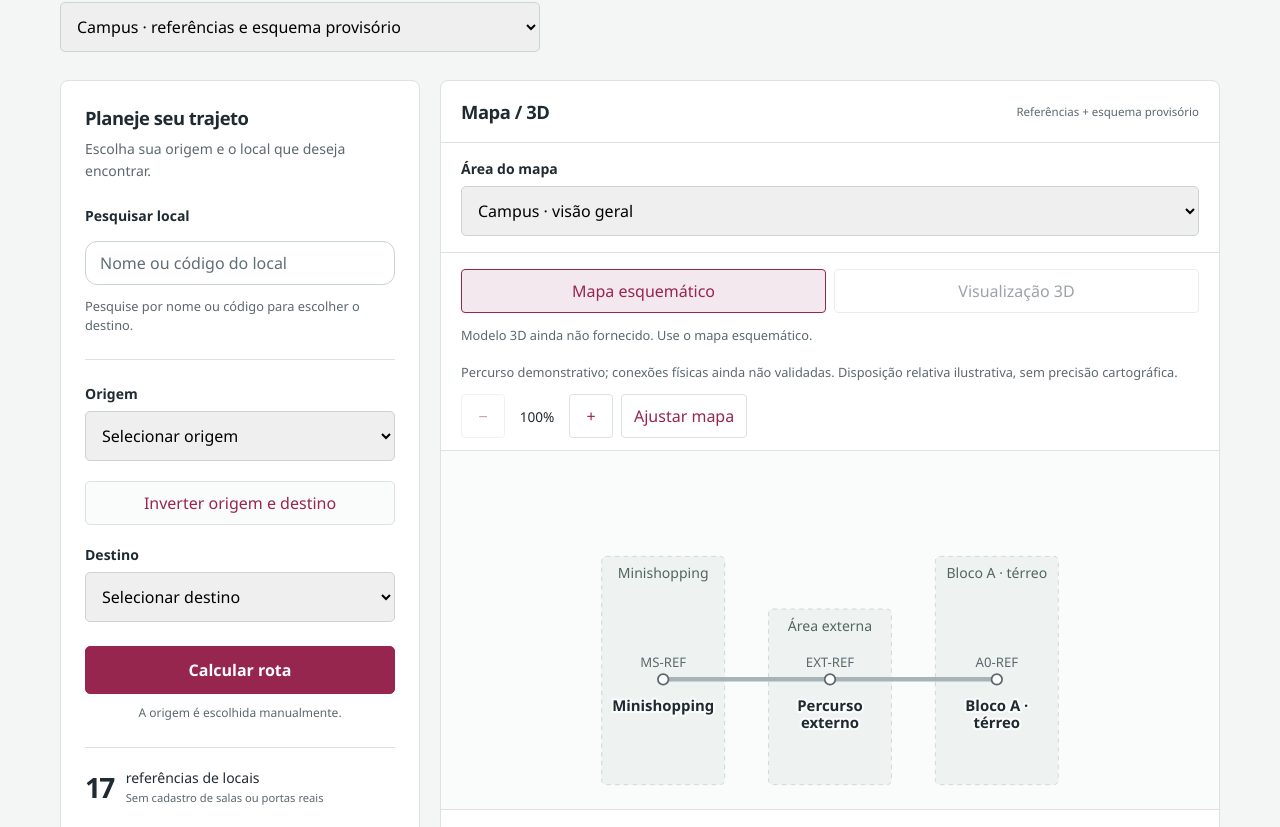
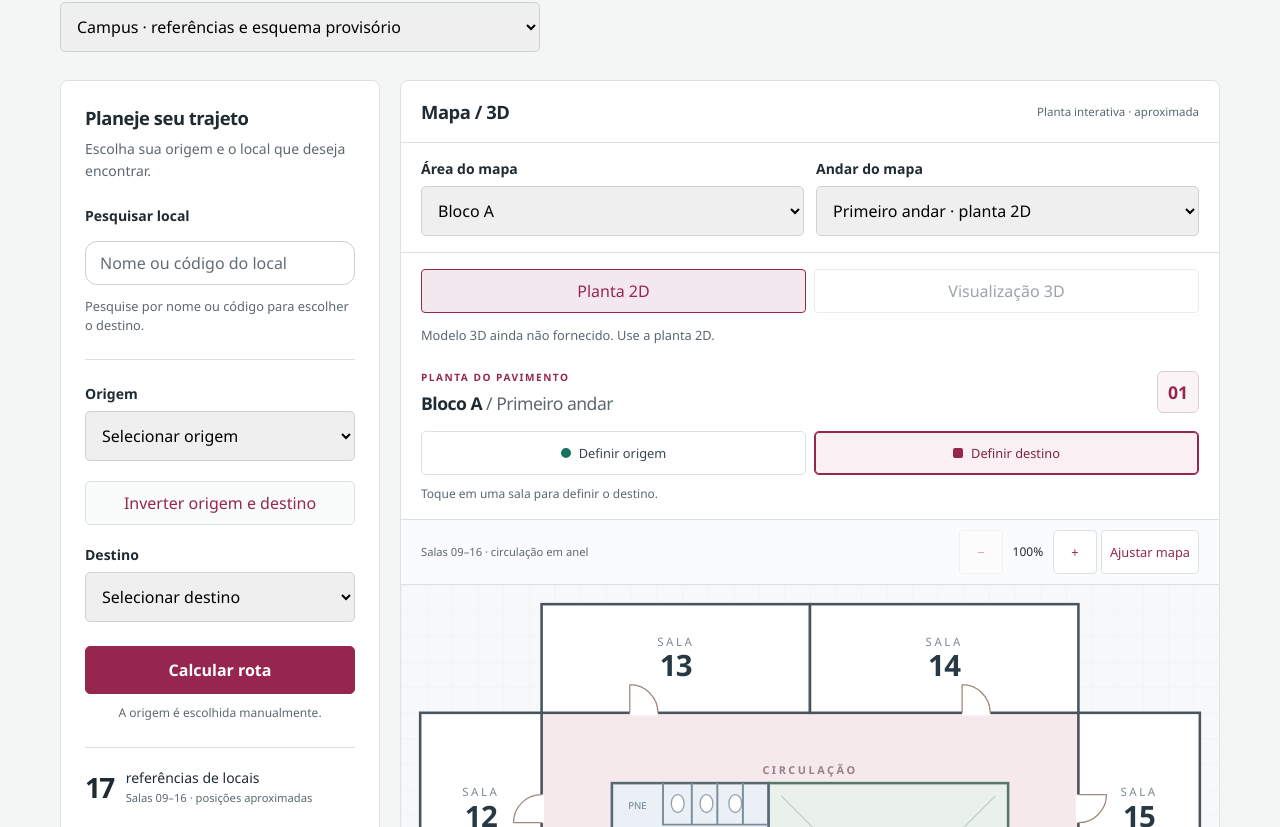
Before and after one commit to Guilhermegg-06/System-indoor, a React (Vite) app: page / in a window 1280 px wide. Shown: the part 273-1100 px from the top of the page. Built offline with nearby package versions, Linux system fonts and the light colour scheme.

Commit message:
feat: integrar seleção de salas à origem e destino

```diff
--- a/src/App.tsx
+++ b/src/App.tsx
@@ -28,8 +28,8 @@ function NavigationApp({ graph, visualization, isCampus, onDatasetChange }: {
   graph: Graph; visualization: VisualizationConfig; isCampus: boolean; onDatasetChange: (dataset: 'campus' | 'demo') => void
 }) {
   const locations = isCampus ? campusLocations : mockLocations
-  const [area, setArea] = useState<MapArea>('campus')
-  const [floor, setFloor] = useState(0)
+  const [area, setArea] = useState<MapArea>(isCampus ? 'bloco-a' : 'campus')
+  const [floor, setFloor] = useState(isCampus ? 1 : 0)
   const [inspectedLocationId, setInspectedLocationId] = useState('')
   const [originId, setOriginId] = useState('')
   const [destinationId, setDestinationId] = useState('')
@@ -42,7 +42,8 @@ function NavigationApp({ graph, visualization, isCampus, onDatasetChange }: {
   const model = campusModels.find(item => item.areaId === area && item.floorId === (area === 'minishopping' ? 'ms-0' : floor === 1 ? 'a-1' : 'a-0'))
   const mapConfig: VisualizationConfig = isCampus ? { ...visualization, modelUrl: model?.url ?? null,
     schematicPositions: campusView.positions, spatialPositions: {}, mapNotice: campusView.notice,
-    mapTitle: `Mapa esquemático · ${area === 'campus' ? 'Campus' : area} · ${floor === 1 ? 'Primeiro andar' : 'Térreo / exterior'}`, regions: campusView.regions } : visualization
+    mapTitle: `Mapa esquemático · ${area === 'campus' ? 'Campus' : area} · ${floor === 1 ? 'Primeiro andar' : 'Térreo / exterior'}`,
+    regions: campusView.regions, floorPlan: campusView.floorPlan } : visualization
   const mapGraph = isCampus ? campusView.graph : graph
   const routePhotoLocation = result?.status === 'ok' && isCampus
     ? locations.find(place => result.path.includes(place.nodeId) && photosForLocation(place.id).length > 0) : undefined
@@ -58,7 +59,10 @@ function NavigationApp({ graph, visualization, isCampus, onDatasetChange }: {
     setSubmitted(false)
     setResult(null)
     setInspectedLocationId(id)
-    if (isCampus && locations.find(place => place.id === id)?.floor === 1) { setArea('bloco-a'); setFloor(1) }
+    if (isCampus) {
+      const location = locations.find(place => place.id === id)
+      if (location) { setArea(location.floor === 1 ? 'bloco-a' : 'campus'); setFloor(location.floor) }
+    }
   }
 
   function swapLocations() {
@@ -163,11 +167,12 @@ function NavigationApp({ graph, visualization, isCampus, onDatasetChange }: {
 
             <div className="catalog-note">
               <span className="catalog-count">{locations.length.toString().padStart(2, '0')}</span>
-              <p>{isCampus ? 'referências de locais' : 'locais de exemplo'}<span>{isCampus ? 'Sem cadastro de salas ou portas reais' : 'Para desenvolvimento da interface'}</span></p>
+              <p>{isCampus ? 'referências de locais' : 'locais de exemplo'}<span>{isCampus ? 'Salas 09–16 · posições aproximadas' : 'Para desenvolvimento da interface'}</span></p>
             </div>
           </section>
 
           <VisualizationPanel key={isCampus ? campusView.id : 'demo'} graph={mapGraph} locations={locations} config={mapConfig} route={result}
+            onLocationSelect={isCampus ? changeLocation : undefined}
             originNodeId={locations.find(location => location.id === originId)?.nodeId}
             destinationNodeId={locations.find(location => location.id === destinationId)?.nodeId}
             contextControls={isCampus && <CampusViewControls area={area} floor={floor} onAreaChange={next => { setArea(next); setFloor(0) }} onFloorChange={setFloor} />} />
--- a/src/index.css
+++ b/src/index.css
@@ -84,7 +84,7 @@ select[aria-invalid="true"] { border-color: #9c233b; }
 @media (min-width: 800px) {
   main { padding-top: 36px; }
   .intro { margin-bottom: 28px; }
-  .workspace { grid-template-columns: 360px minmax(0, 1fr); grid-template-rows: 1fr auto; gap: 20px; }
+  .workspace { grid-template-columns: 320px minmax(0, 1fr); grid-template-rows: 1fr auto; gap: 20px; }
   .planner { grid-row: 1 / 3; }
   .map-panel, .route-summary { grid-column: 2; }
 }
```
